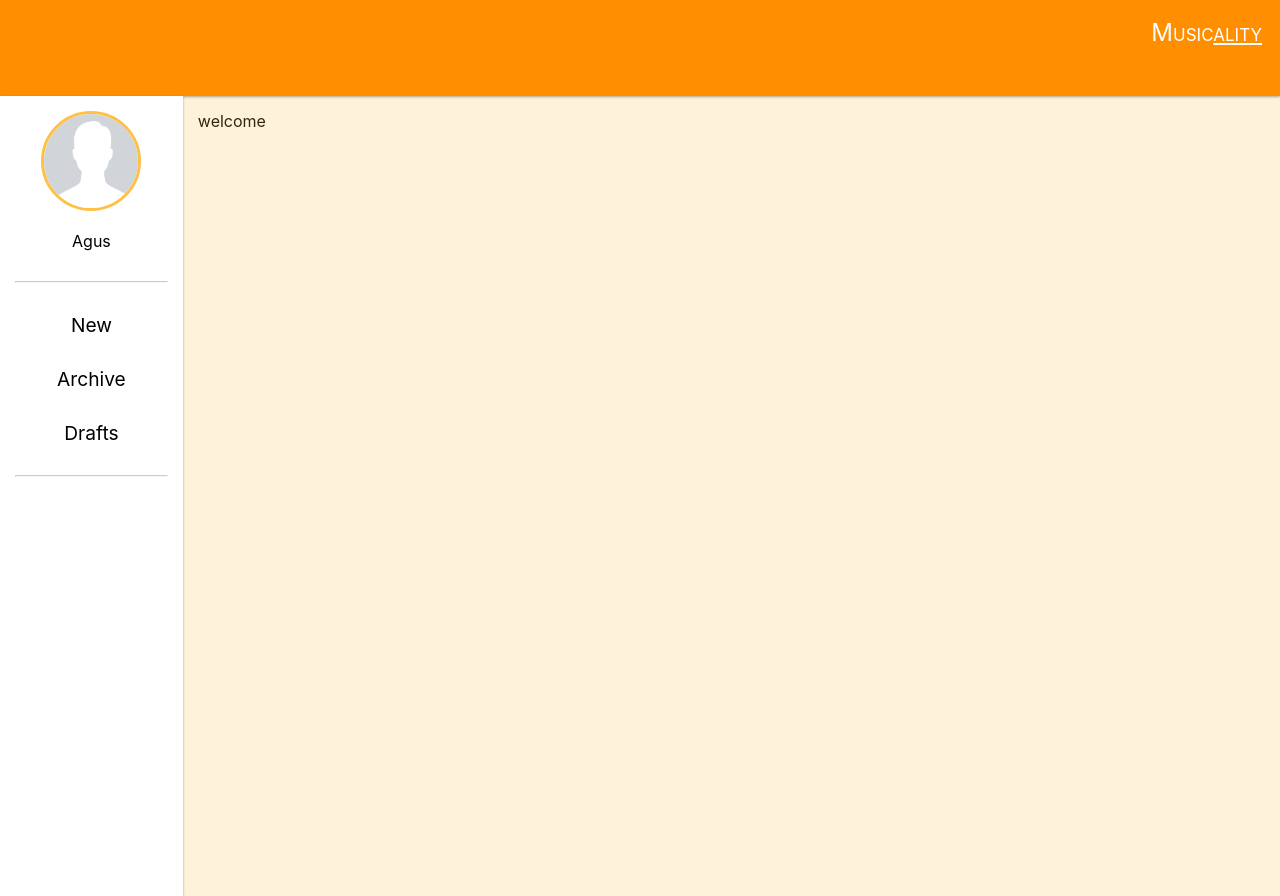
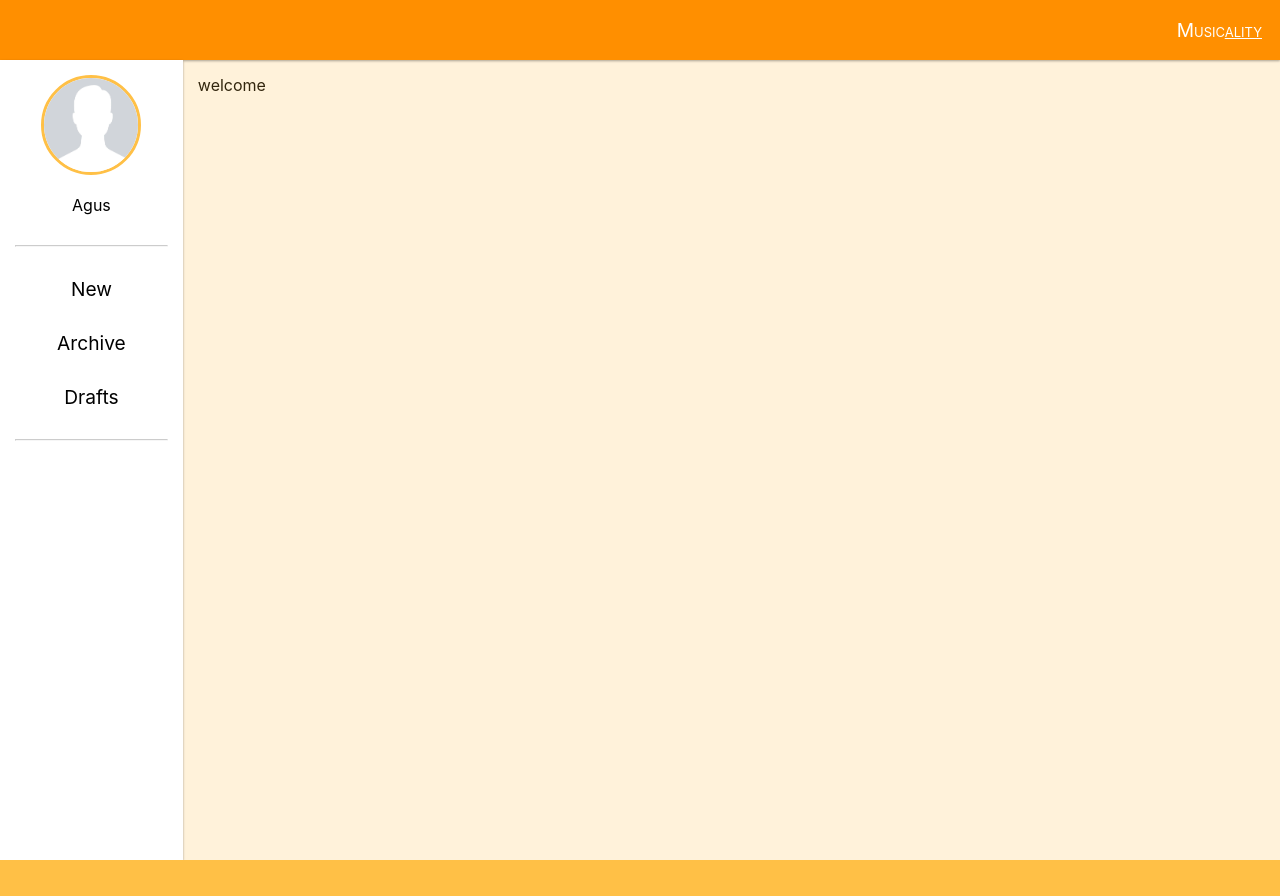
Before and after one commit to SimonFredrich/musicality, a React (Create React App) app in the folder cms/: page / in a window 1280 px wide. After the commit the page ends 860 px from the top, so only its background shows below. Built offline with nearby package versions, Linux system fonts and the light colour scheme.

Commit message:
fixed some issues with nav height

```diff
--- a/cms/src/components/AppBar.css
+++ b/cms/src/components/AppBar.css
@@ -1,7 +1,7 @@
 nav {
     background-color:#ff8f00;
     width:100%;
-    height:12vh;
+    height:auto;
     padding:18px;
     box-shadow: 0 1px 3px rgba(0,0,0,0.12), 0 1px 2px rgba(0,0,0,0.24);
     position:sticky;
@@ -41,5 +41,5 @@ a {
 #navlogo{
     float:right;
     font-variant: small-caps;
-    font-size: x-large;
+    font-size: 1.2rem;
 }
--- a/cms/src/components/Content.js
+++ b/cms/src/components/Content.js
@@ -35,7 +35,7 @@ export default class Content extends Component {
             case "profile":
                 return (
                     <div>
-                        drafts
+                        profile
                     </div>
                 );
             break;
--- a/cms/src/index.css
+++ b/cms/src/index.css
@@ -27,7 +27,7 @@ body {
       display:inline;
   }
 }
-@media (min-width: 500px) {
+@media (min-width: 769px) {
   .onbig {
       display:inline;
   }
```
